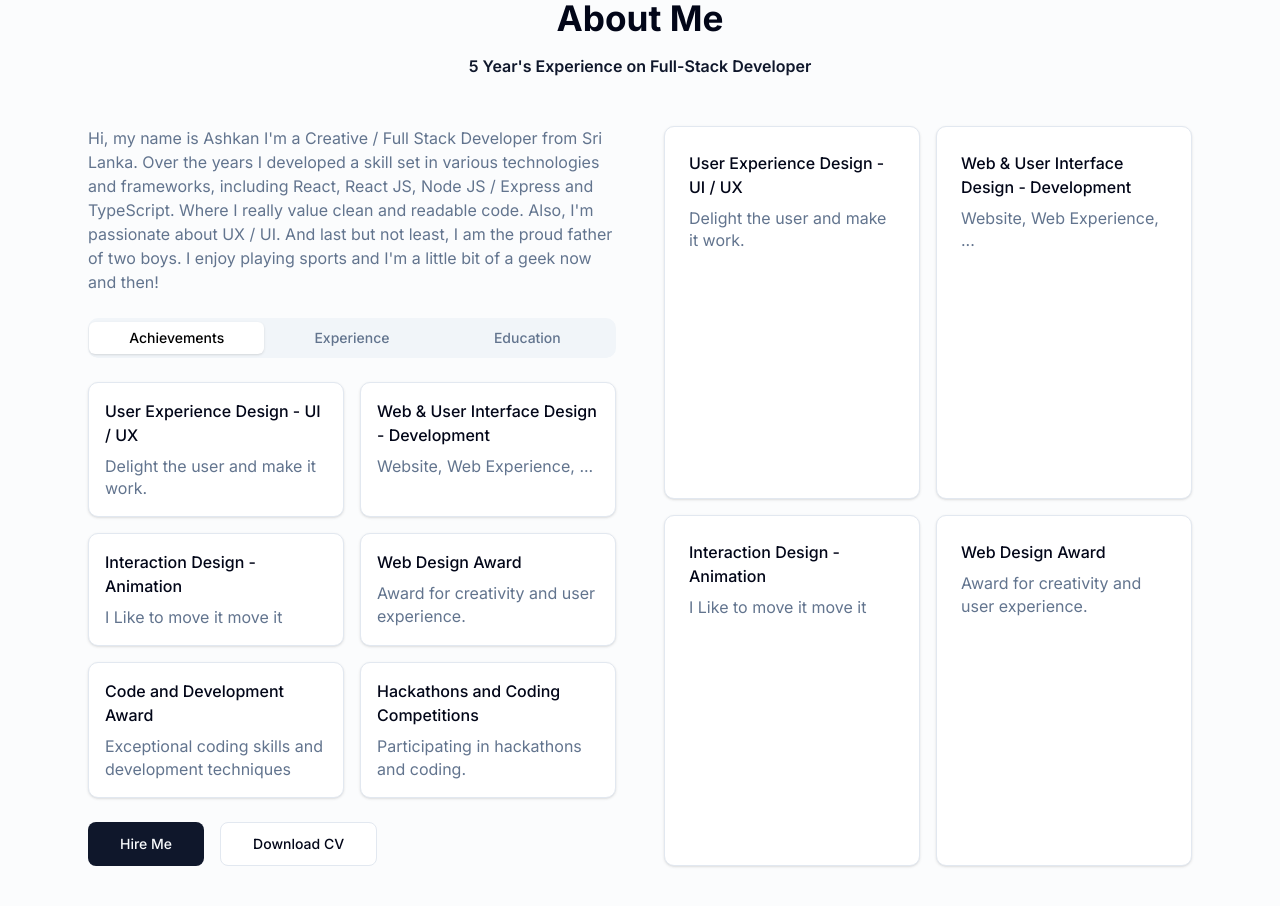
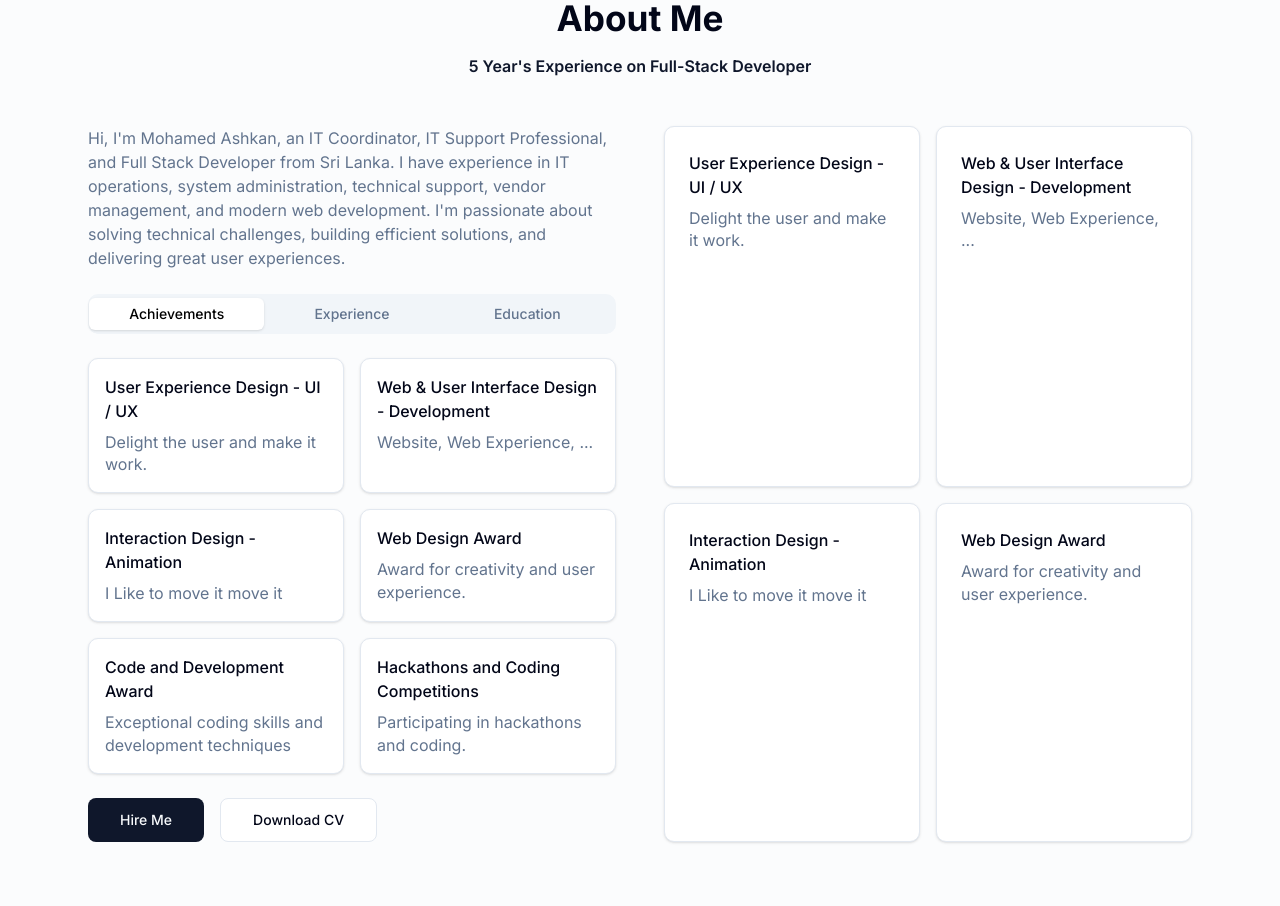
Before and after one commit to Mohammedashkan/portfolio-2025, a Next.js app: page / in a window 1280 px wide. Shown: the part 880-1786 px from the top of the page. Built offline with nearby package versions, Linux system fonts and the light colour scheme.

Commit message:
Revise about section with new personal information
Updated personal introduction with new details about professional background and skills.

```diff
--- a/src/components/sections/about.tsx
+++ b/src/components/sections/about.tsx
@@ -72,13 +72,9 @@ const About = () => {
             className="space-y-6"
           >
             <p className="text-muted-foreground">
-              Hi, my name is Ashkan I&apos;m a Creative / Full Stack Developer from
-              Sri Lanka. Over the years I developed a skill set in various
-              technologies and frameworks, including React, React JS, Node JS /
-              Express and TypeScript. Where I really value clean and readable
-              code. Also, I&apos;m passionate about UX / UI. And last but not least, I
-              am the proud father of two boys. I enjoy playing sports and I&apos;m a
-              little bit of a geek now and then!
+              Hi, I'm Mohamed Ashkan, an IT Coordinator, IT Support Professional, and Full Stack Developer from Sri Lanka.
+              I have experience in IT operations, system administration, technical support, vendor management, and modern web development.
+              I'm passionate about solving technical challenges, building efficient solutions, and delivering great user experiences.
             </p>
 
             <Tabs defaultValue="achievements" className="w-full">
```
